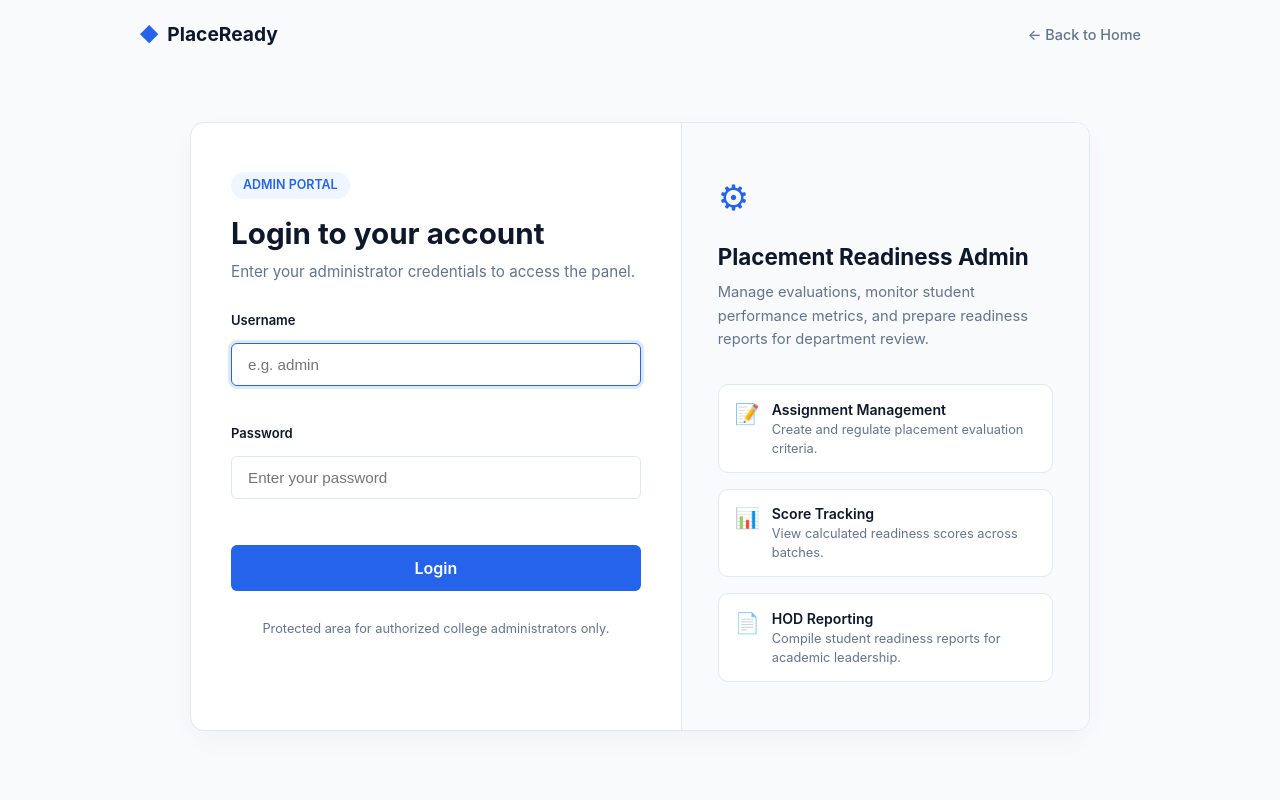
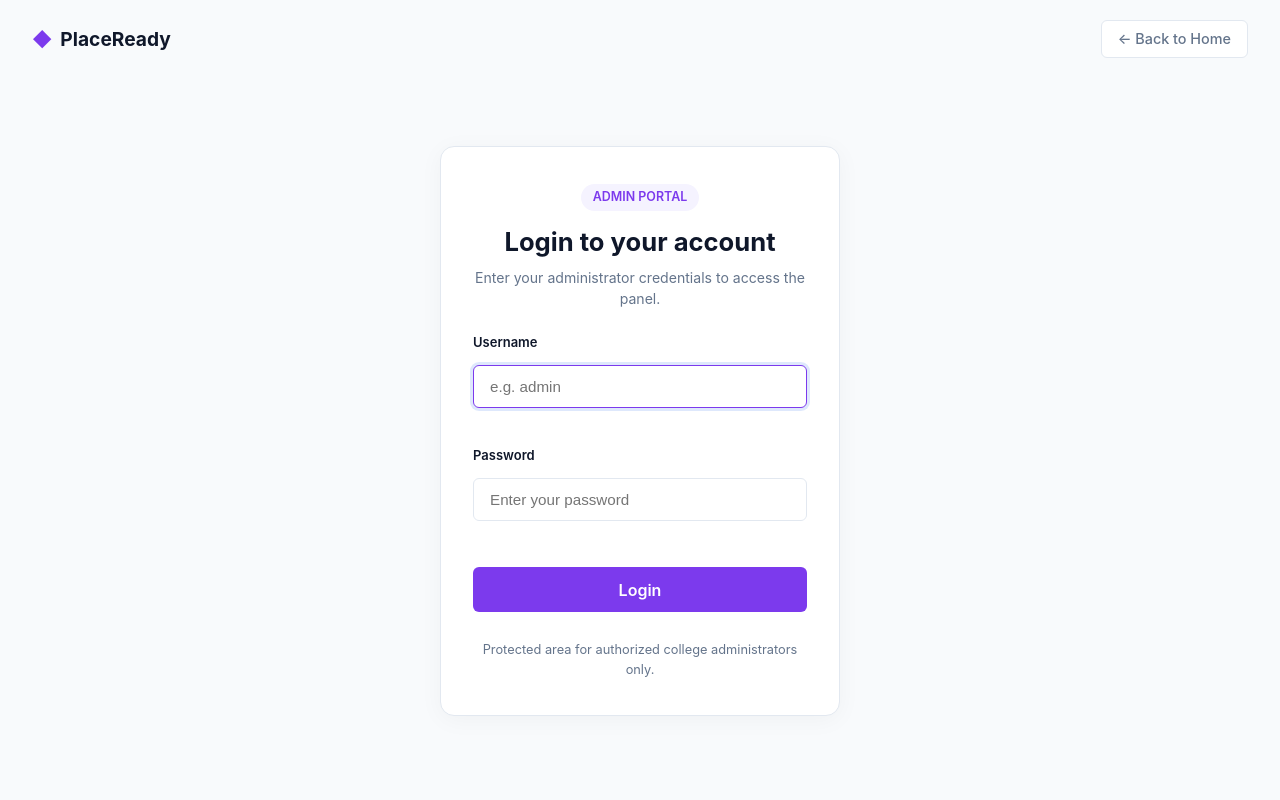
Before and after one commit to PRANAV0819/Basic_Lad, a Django app: page /signin/admin/ in a window 1280 px wide. Run offline with Django 5.2, Linux system fonts and the light colour scheme.

Commit message:
style: Update color palette and improve layout for consistency across admin panel and student interfaces

```diff
--- a/adminpanel/static/adminpanel/css/style.css
+++ b/adminpanel/static/adminpanel/css/style.css
@@ -25,40 +25,50 @@
     --clr-body-bg:       #f8fafc;
     --clr-surface:       #ffffff;
     --clr-card-bg:       #ffffff;
-    --clr-card-hover:    #f1f5f9;
+    --clr-card-hover:    #f8fafc;
     --clr-sidebar:       #ffffff;
-    --clr-sidebar-hover: #f1f5f9;
-    --clr-sidebar-active:#e2e8f0;
-    --clr-sidebar-text:  #64748b;
+    --clr-sidebar-hover: #f8fafc;
+    --clr-sidebar-active:#f1f5f9;
+    --clr-sidebar-text:  #475569;
     --clr-sidebar-light: #0f172a;
     --clr-border:        #e2e8f0;
     --clr-border-light:  #f1f5f9;
     --clr-text-main:     #0f172a;
     --clr-text-muted:    #64748b;
     --clr-text-subtle:   #94a3b8;
-    --clr-primary:       #2563eb;
-    --clr-primary-light: #60a5fa;
-    --clr-primary-bg:    #eff6ff;
-    --clr-accent:        #7c3aed;
-    --clr-topbar-bg:     rgba(255, 255, 255, 0.9);
-    --clr-search-bg:     #f1f5f9;
+
+    /* CodeHelp Signature Violet / Purple */
+    --clr-primary:       #7c3aed;
+    --clr-primary-dark:  #6d28d9;
+    --clr-primary-light: #8b5cf6;
+    --clr-primary-bg:    #f5f3ff;
+    --clr-primary-border:#ddd6fe;
+
+    /* CodeHelp Electric Blue */
+    --clr-accent:        #2563eb;
+    --clr-accent-light:  #3b82f6;
+    --clr-accent-bg:     #eff6ff;
+    --clr-accent-border: #dbeafe;
+
+    --clr-topbar-bg:     rgba(255, 255, 255, 0.95);
+    --clr-search-bg:     #f8fafc;
     --clr-search-border: #e2e8f0;
     --clr-search-text:   #0f172a;
     --clr-badge-bg:      #f1f5f9;
-    --clr-badge-border:  #cbd5e1;
+    --clr-badge-border:  #e2e8f0;
 
-    --clr-success:       #16a34a;
-    --clr-success-bg:    #dcfce7;
-    --clr-warning:       #d97706;
-    --clr-warning-bg:    #fef3c7;
-    --clr-danger:        #dc2626;
-    --clr-danger-bg:     #fee2e2;
+    --clr-success:       #10b981;
+    --clr-success-bg:    #ecfdf5;
+    --clr-warning:       #f59e0b;
+    --clr-warning-bg:    #fffbeb;
+    --clr-danger:        #ef4444;
+    --clr-danger-bg:     #fef2f2;
 
     --font-sans: -apple-system, BlinkMacSystemFont, 'Segoe UI', Roboto, Helvetica, Arial, sans-serif;
     --radius-sm: 6px;
     --radius-md: 10px;
     --radius-lg: 14px;
-    --shadow-card: 0 2px 10px rgba(0, 0, 0, 0.04);
+    --shadow-card: 0 1px 3px rgba(0, 0, 0, 0.03);
 }
 
 body {
@@ -92,13 +102,13 @@ button {
 }
 
 .auth-header {
-    max-width: 1050px;
     width: 100%;
-    margin: 0 auto;
-    padding: 1.25rem 1.5rem;
+    max-width: 100%;
+    padding: 1.25rem 2rem;
     display: flex;
     justify-content: space-between;
     align-items: center;
+    box-sizing: border-box;
 }
 
 .auth-logo {
@@ -115,11 +126,24 @@ button {
 }
 
 .back-link {
+    display: inline-flex;
+    align-items: center;
+    gap: 0.35rem;
     font-size: 0.9rem;
     color: var(--clr-text-muted);
     font-weight: 500;
+    padding: 0.45rem 1rem;
+    border-radius: var(--radius-sm);
+    border: 1px solid var(--clr-border);
+    background-color: var(--clr-card-bg);
+    transition: all 0.2s ease;
+    text-decoration: none;
 }
-.back-link:hover { color: var(--clr-primary); }
+.back-link:hover {
+    color: var(--clr-primary);
+    border-color: var(--clr-primary);
+    background-color: var(--clr-primary-bg);
+}
 
 .auth-container {
     flex: 1;
@@ -133,16 +157,22 @@ button {
     background: var(--clr-card-bg);
     border: 1px solid var(--clr-border);
     border-radius: var(--radius-lg);
-    box-shadow: 0 10px 25px rgba(0, 0, 0, 0.03);
-    display: flex;
-    max-width: 900px;
+    box-shadow: 0 4px 25px rgba(0, 0, 0, 0.04);
+    max-width: 400px;
     width: 100%;
+    margin: 0 auto;
     overflow: hidden;
 }
 
 .auth-form-panel {
-    flex: 1.1;
-    padding: 3rem 2.5rem;
+    padding: 2.25rem 2rem;
+    width: 100%;
+    box-sizing: border-box;
+}
+
+.auth-form-header {
+    text-align: center;
+    margin-bottom: 1.5rem;
 }
 
 .admin-badge {
@@ -211,28 +241,7 @@ button {
     text-align: center;
 }
 
-.auth-info-panel {
-    flex: 0.9;
-    background-color: #f8fafc;
-    border-left: 1px solid var(--clr-border);
-    padding: 3rem 2.25rem;
-}
-.info-badge-icon { font-size: 2.2rem; margin-bottom: 1rem; color: var(--clr-primary); }
-.info-title { font-size: 1.4rem; font-weight: 700; margin-bottom: 0.5rem; }
-.info-desc { font-size: 0.92rem; color: var(--clr-text-muted); line-height: 1.6; margin-bottom: 2rem; }
-.feature-bullets { display: flex; flex-direction: column; gap: 1rem; }
-.bullet-card {
-    background: #fff;
-    border: 1px solid var(--clr-border);
-    border-radius: var(--radius-md);
-    padding: 0.85rem 1rem;
-    display: flex;
-    align-items: flex-start;
-    gap: 0.75rem;
-}
-.bullet-icon { font-size: 1.25rem; flex-shrink: 0; }
-.bullet-card h4 { font-size: 0.88rem; font-weight: 600; }
-.bullet-card p { font-size: 0.8rem; color: var(--clr-text-muted); }
+
 
 
 /* ============================================================
--- a/adminpanel/templates/adminpanel/login.html
+++ b/adminpanel/templates/adminpanel/login.html
@@ -5,8 +5,65 @@
     <meta charset="UTF-8" />
     <meta name="viewport" content="width=device-width, initial-scale=1.0" />
     <title>Admin Login - Placement Readiness Platform</title>
-    <link rel="stylesheet" href="{% static 'adminpanel/css/style.css' %}" />
-    <link rel="stylesheet" href="{% static 'assignments/css/assignments.css' %}" />
+    <link rel="stylesheet" href="{% static 'adminpanel/css/style.css' %}?v=2.0" />
+    <link rel="stylesheet" href="{% static 'assignments/css/assignments.css' %}?v=2.0" />
+    <style>
+        .auth-header {
+            width: 100% !important;
+            max-width: 100% !important;
+            padding: 1.25rem 2rem !important;
+            display: flex !important;
+            justify-content: space-between !important;
+            align-items: center !important;
+            box-sizing: border-box !important;
+        }
+        .auth-logo {
+            display: flex !important;
+            align-items: center !important;
+            gap: 0.5rem !important;
+            text-decoration: none !important;
+        }
+        .back-link {
+            display: inline-flex !important;
+            align-items: center !important;
+            gap: 0.35rem !important;
+            text-decoration: none !important;
+        }
+        .auth-card {
+            max-width: 400px !important;
+            width: 100% !important;
+            margin: 0 auto !important;
+            background: #ffffff !important;
+            border: 1px solid var(--clr-border, #e2e8f0) !important;
+            border-radius: var(--radius-lg, 16px) !important;
+            box-shadow: 0 4px 25px rgba(0, 0, 0, 0.04) !important;
+            overflow: hidden !important;
+        }
+        .auth-form-panel {
+            padding: 2.25rem 2rem !important;
+            width: 100% !important;
+            box-sizing: border-box !important;
+        }
+        .auth-form-header {
+            text-align: center !important;
+            margin-bottom: 1.5rem !important;
+        }
+        .auth-title {
+            font-size: 1.6rem !important;
+            font-weight: 700 !important;
+            margin-bottom: 0.35rem !important;
+        }
+        .auth-subtitle {
+            font-size: 0.88rem !important;
+            color: var(--clr-text-muted, #64748b) !important;
+            margin-bottom: 1.5rem !important;
+        }
+        @media (max-width: 768px) {
+            .auth-header {
+                padding: 1rem 1.25rem !important;
+            }
+        }
+    </style>
 </head>
 <body class="auth-body">
 
@@ -16,9 +73,7 @@
             <span class="logo-icon">&#9670;</span>
             <span class="logo-text">PlaceReady</span>
         </a>
-        <div style="display: flex; align-items: center; gap: 12px;">
-            <a href="{% url 'core:home' %}" class="back-link">&#8592; Back to Home</a>
-        </div>
+        <a href="{% url 'core:home' %}" class="back-link">&#8592; Back to Home</a>
     </header>
 
     <!-- Main Container: Inspired by reference screenshot layout -->
@@ -82,44 +137,6 @@
                     <p>Protected area for authorized college administrators only.</p>
                 </div>
             </div>
-
-            <!-- Right Panel: Info & Portal Overview (CodeHelp style) -->
-            <div class="auth-info-panel">
-                <div class="info-content">
-                    <div class="info-badge-icon">&#9881;</div>
-                    <h2 class="info-title">Placement Readiness Admin</h2>
-                    <p class="info-desc">
-                        Manage evaluations, monitor student performance metrics, and prepare readiness reports for department review.
-                    </p>
-
-                    <div class="feature-bullets">
-                        <div class="bullet-card">
-                            <span class="bullet-icon">&#128221;</span>
-                            <div>
-                                <h4>Assignment Management</h4>
-                                <p>Create and regulate placement evaluation criteria.</p>
-                            </div>
-                        </div>
-
-                        <div class="bullet-card">
-                            <span class="bullet-icon">&#128202;</span>
-                            <div>
-                                <h4>Score Tracking</h4>
-                                <p>View calculated readiness scores across batches.</p>
-                            </div>
-                        </div>
-
-                        <div class="bullet-card">
-                            <span class="bullet-icon">&#128196;</span>
-                            <div>
-                                <h4>HOD Reporting</h4>
-                                <p>Compile student readiness reports for academic leadership.</p>
-                            </div>
-                        </div>
-                    </div>
-                </div>
-            </div>
-
         </div>
     </main>
 
--- a/assignments/static/assignments/css/assignments.css
+++ b/assignments/static/assignments/css/assignments.css
@@ -14,44 +14,54 @@
     --clr-body-bg:       #f8fafc;
     --clr-surface:       #ffffff;
     --clr-card-bg:       #ffffff;
-    --clr-card-hover:    #f1f5f9;
+    --clr-card-hover:    #f8fafc;
     --clr-sidebar:       #ffffff;
-    --clr-sidebar-hover: #f1f5f9;
-    --clr-sidebar-active:#e2e8f0;
-    --clr-sidebar-text:  #64748b;
+    --clr-sidebar-hover: #f8fafc;
+    --clr-sidebar-active:#f1f5f9;
+    --clr-sidebar-text:  #475569;
     --clr-sidebar-light: #0f172a;
     --clr-border:        #e2e8f0;
     --clr-border-light:  #f1f5f9;
     --clr-text-main:     #0f172a;
     --clr-text-muted:    #64748b;
     --clr-text-subtle:   #94a3b8;
-    --clr-primary:       #2563eb;
-    --clr-primary-light: #60a5fa;
-    --clr-primary-bg:    #eff6ff;
-    --clr-accent:        #7c3aed;
+
+    /* CodeHelp Signature Violet / Purple */
+    --clr-primary:       #7c3aed;
+    --clr-primary-dark:  #6d28d9;
+    --clr-primary-light: #8b5cf6;
+    --clr-primary-bg:    #f5f3ff;
+    --clr-primary-border:#ddd6fe;
+
+    /* CodeHelp Electric Blue */
+    --clr-accent:        #2563eb;
+    --clr-accent-light:  #3b82f6;
+    --clr-accent-bg:     #eff6ff;
+    --clr-accent-border: #dbeafe;
+
     --clr-tab-bg:        #f1f5f9;
     --clr-tab-active-bg: #0f172a;
     --clr-tab-active-text:#ffffff;
-    --clr-topbar-bg:     rgba(255, 255, 255, 0.9);
-    --clr-search-bg:     #f1f5f9;
+    --clr-topbar-bg:     rgba(255, 255, 255, 0.95);
+    --clr-search-bg:     #f8fafc;
     --clr-search-border: #e2e8f0;
     --clr-search-text:   #0f172a;
     --clr-badge-bg:      #f1f5f9;
-    --clr-badge-border:  #cbd5e1;
+    --clr-badge-border:  #e2e8f0;
     --clr-btn-continue:  #18181b;
     --clr-btn-continue-text:#ffffff;
-    --shadow-sm:         0 1px 3px rgba(0, 0, 0, 0.05);
-    --shadow-md:         0 4px 6px -1px rgba(0, 0, 0, 0.07);
-    --shadow-card:       0 2px 10px rgba(0, 0, 0, 0.04);
+    --shadow-sm:         0 1px 3px rgba(0, 0, 0, 0.03);
+    --shadow-md:         0 4px 6px -1px rgba(0, 0, 0, 0.05);
+    --shadow-card:       0 1px 3px rgba(0, 0, 0, 0.03);
 
-    --clr-success:       #16a34a;
-    --clr-success-bg:    #dcfce7;
-    --clr-success-border:#86efac;
-    --clr-warning:       #d97706;
-    --clr-warning-bg:    #fef3c7;
-    --clr-danger:        #dc2626;
-    --clr-danger-bg:     #fee2e2;
-    --clr-danger-border: #fca5a5;
+    --clr-success:       #10b981;
+    --clr-success-bg:    #ecfdf5;
+    --clr-success-border:#a7f3d0;
+    --clr-warning:       #f59e0b;
+    --clr-warning-bg:    #fffbeb;
+    --clr-danger:        #ef4444;
+    --clr-danger-bg:     #fef2f2;
+    --clr-danger-border: #fecaca;
 
     --radius-sm: 6px;
     --radius-md: 10px;
@@ -197,7 +207,7 @@ body {
 }
 
 .btn-primary:hover {
-    background: #1d4ed8;
+    background: var(--clr-primary-dark);
 }
 
 .btn-secondary {
@@ -404,8 +414,8 @@ body {
 
 .codehelp-card:hover {
     transform: translateY(-4px);
-    border-color: rgba(56, 189, 248, 0.4);
-    box-shadow: 0 10px 28px rgba(0, 0, 0, 0.5);
+    border-color: var(--clr-primary-light);
+    box-shadow: 0 10px 25px rgba(0, 0, 0, 0.07);
 }
 
 .card-thumb-wrap {
@@ -566,7 +576,7 @@ body {
     background: var(--clr-primary);
     color: #ffffff;
     border-color: var(--clr-primary);
-    box-shadow: 0 4px 12px rgba(56, 189, 248, 0.3);
+    box-shadow: 0 4px 12px rgba(124, 58, 237, 0.25);
 }
 
 /* ===================== CODEHELP TOPBAR & BREADCRUMBS ===================== */
```
Also changed, not shown: other parts of adminpanel/static/adminpanel/css/style.css (+17 -13 lines), core/static/core/css/style.css (+100 -19 lines), core/templates/core/home.html (+5 -47 lines), student/static/student/css/style.css (+54 -39 lines).
